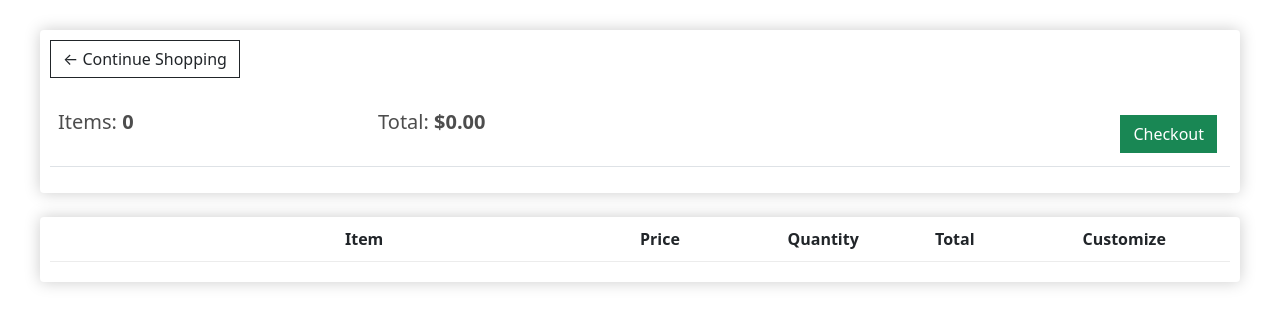
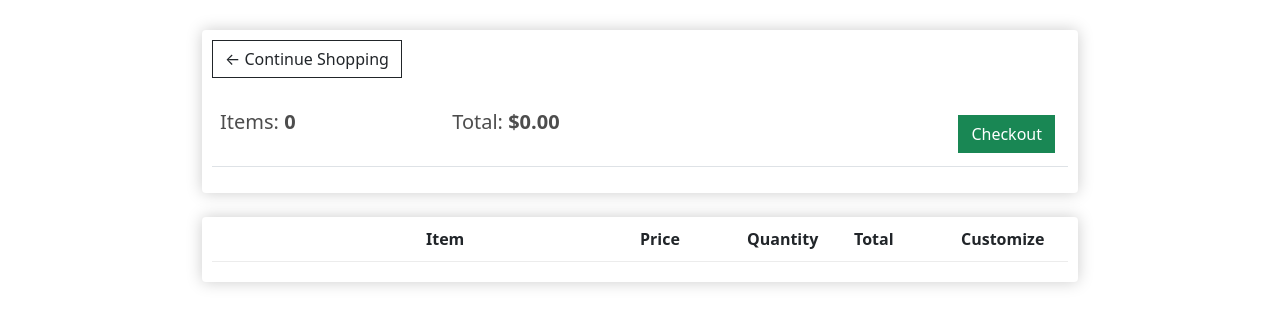
Before and after one commit to NightShift3201/Engraving_Website, a Django app: page /cart/ in a window 1280 px wide. Shown: the part 59-385 px from the top of the page. Run offline with Django 4.2, Linux system fonts and the light colour scheme; lists and menus that the app fills with data are empty.

Commit message:
centers pages

```diff
--- a/static/css/main.css
+++ b/static/css/main.css
@@ -103,6 +103,10 @@ h1,h2,h3,h4,h5,h6{
 }
 
 
+.row-container{
+	width:75%
+}
+
 /* Main Page Section */
 
 .main {
@@ -114,6 +118,10 @@ h1,h2,h3,h4,h5,h6{
 	margin-top: 20px;
 	margin-right: 40px;
 	margin-left: 40px;
+	display: flex;
+	justify-content: center;
+	align-items: center;
+
 }
 
 
--- a/store/templates/store/cart.html
+++ b/store/templates/store/cart.html
@@ -1,7 +1,7 @@
 {% extends 'store/main.html' %}
 {% load static %}
 {% block content %}
-    <div class="row">
+    <div class="row row-container">
         <div class="col-lg-12">
             <div class="box-element">
 
--- a/store/templates/store/individual_products.html
+++ b/store/templates/store/individual_products.html
@@ -1,7 +1,7 @@
 {% extends 'store/main.html' %}
 {% load static %}
 {% block content %}
-    <div class="row">
+    <div class="row row-container">
         {% for product in products %}
 		<div class="col-lg-4">
 			<img class="thumbnail" src="{{product.image.url}}">
--- a/store/templates/store/menu.html
+++ b/store/templates/store/menu.html
@@ -1,7 +1,7 @@
 {% extends 'store/main.html' %}
 {% load static %}
 {% block content %}
-    <div class="row">
+    <div class="row row-container">
 		{% for package in packages %}
 		<div class="col-lg-4">
 			<img class="thumbnail" src="{{package.image.url}}">
```
